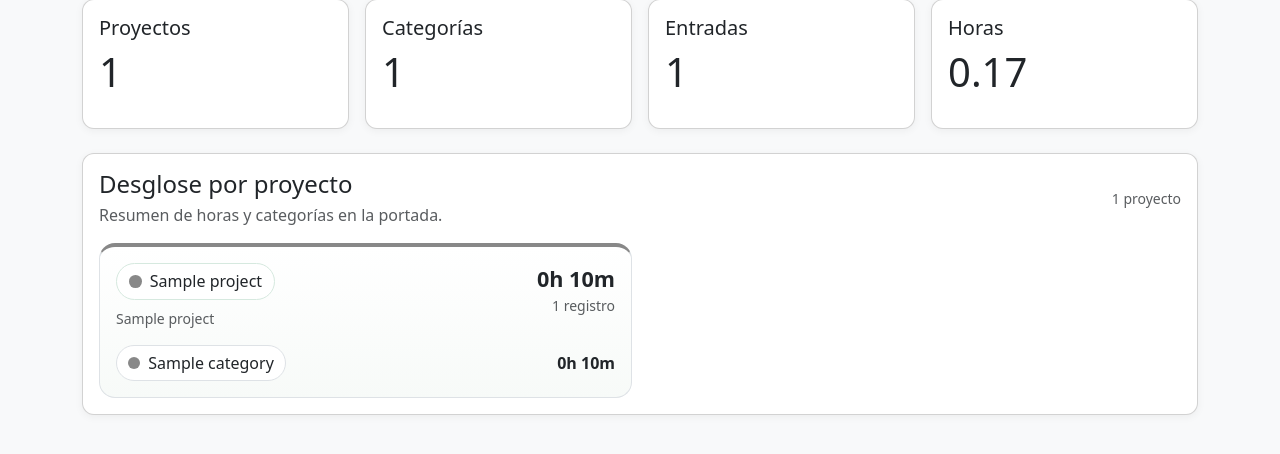
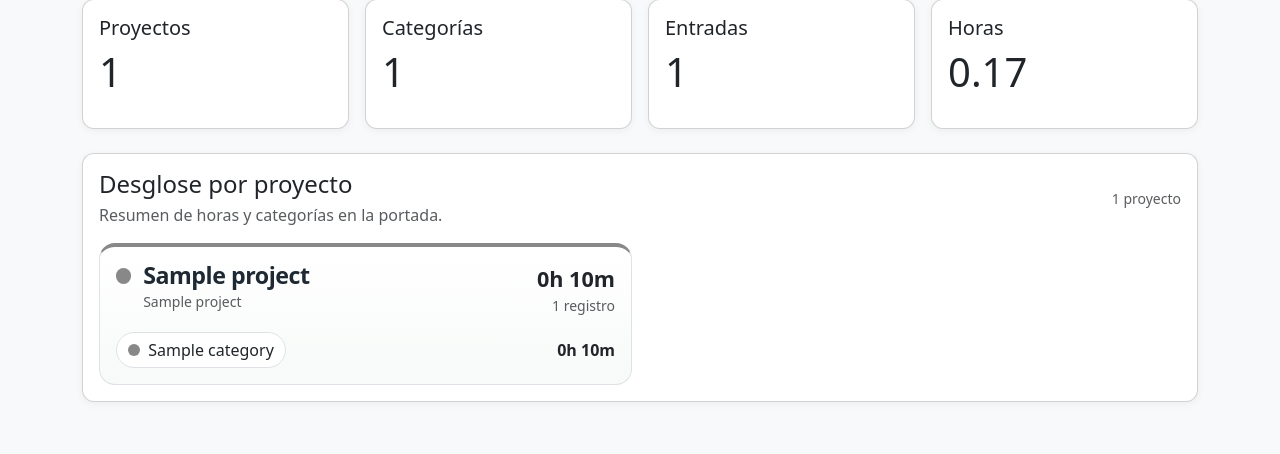
Before and after one commit to JSenen/time-tracker, a Flask app: page / in a window 1280 px wide. Shown: the part 153-607 px from the top of the page. Run offline with Flask 3, Linux system fonts and the light colour scheme; tables that the repository leaves empty hold one stand-in row (values such as "Sample post").

Commit message:
Cambio titulo proyecto en cards

```diff
--- a/app/static/style.css
+++ b/app/static/style.css
@@ -80,6 +80,26 @@ body {
   font-weight: 700;
 }
 
+.project-summary-heading {
+  display: flex;
+  align-items: flex-start;
+  gap: 0.75rem;
+}
+
+.project-summary-dot {
+  width: 0.95rem;
+  height: 0.95rem;
+  margin-top: 0.35rem;
+}
+
+.project-card-title {
+  font-size: 1.45rem;
+  font-weight: 800;
+  line-height: 1.05;
+  letter-spacing: -0.02em;
+  color: #1f2933;
+}
+
 .project-breakdown-list {
   display: grid;
   gap: 0.75rem;
--- a/app/templates/index.html
+++ b/app/templates/index.html
@@ -42,13 +42,15 @@
     <div class="col-lg-6">
       <div class="project-summary-card h-100" {% if project.color %}style="--project-accent: {{ project.color }};"{% endif %}>
         <div class="d-flex justify-content-between align-items-start gap-3 mb-3">
-          <div>
-            <span class="project-badge project-badge-strong">
-              <span class="project-dot" {% if project.color %}style="background-color: {{ project.color }};"{% endif %}></span>
-              {{ project.name }}
-            </span>
-            <div class="text-muted small mt-2">
-              {{ project.client_name or 'Sin cliente asignado' }}
+          <div class="project-summary-heading">
+            <span class="project-dot project-summary-dot" {% if project.color %}style="background-color: {{ project.color }};"{% endif %}></span>
+            <div>
+              <div class="project-card-title">
+                {{ project.name }}
+              </div>
+              <div class="text-muted small mt-1">
+                {{ project.client_name or 'Sin cliente asignado' }}
+              </div>
             </div>
           </div>
           <div class="text-end">
```
